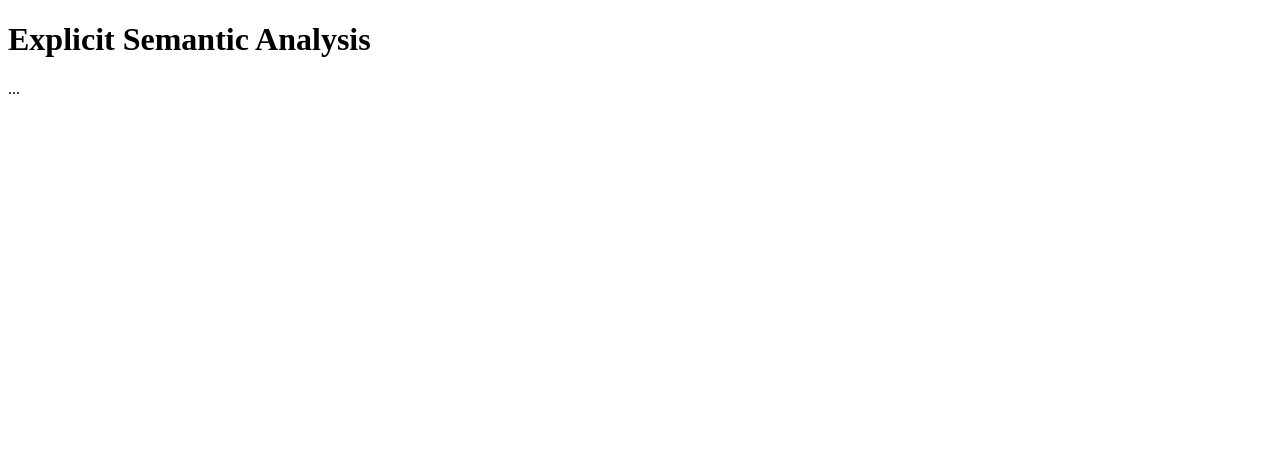
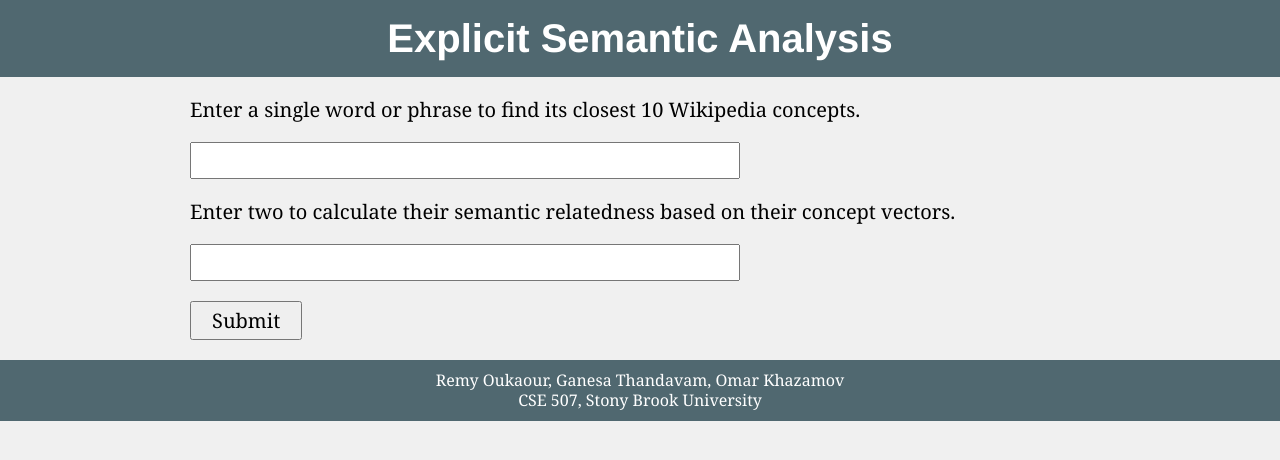
Before and after one commit to gthandavam/SunyVisD, a PHP site: page / in a window 1280 px wide. Shown: the top 460 px of the page. Run offline with PHP 8.4, Linux system fonts and the light colour scheme.

Commit message:
Styled UI with CSS.

```diff
--- a/final/public_html/index.php
+++ b/final/public_html/index.php
@@ -5,12 +5,36 @@
 <head>
 <meta charset="UTF-8">
 <title>CSE 507: Explicit Semantic Analysis</title>
-<link rel="stylesheet" type="text/css" src="style.css">
+<link rel="stylesheet" type="text/css" href="style.css">
 </head>
 
 <body>
+
+<div id="header">
+<div class="central">
 <h1>Explicit Semantic Analysis</h1>
-<p>...</p>
+</div>
+</div>
+
+<div id="content">
+<div class="central">
+<form id="tfidf" action="index.php" method="post">
+<p>Enter a single word or phrase to find its closest 10 Wikipedia concepts.</p>
+<p><input id="text1" name="text1" type="text" size="40"></p>
+<p>Enter two to calculate their semantic relatedness based on their concept vectors.</p>
+<p><input id="text2" name="text2" type="text" size="40"></p>
+<p><input id="action" name="action" type="submit" value="Submit"></p>
+</form>
+</div>
+</div>
+
+<div id="footer">
+<div class="central">
+<p>Remy Oukaour, Ganesa Thandavam, Omar Khazamov<br>
+CSE 507, Stony Brook University</p>
+</div>
+</div>
+
 </body>
 
 </html>
--- a/final/public_html/style.css
+++ b/final/public_html/style.css
@@ -0,0 +1,55 @@
+* {
+	margin: 0;
+	padding: 0;
+}
+
+body {
+	font: 20px/1.25 Georgia, "Times New Roman", Times, serif;
+	background: #F0F0F0;
+}
+
+h1, h2, h3, h4, h5, h6 {
+	font-family: "Droid Sans", Helvetica, Arial, sans-serif;
+}
+
+.central {
+	max-width: 900px;
+	margin: 0 auto;
+}
+
+#header, #footer {
+	background: #506870;
+	color: #FFFFFF;
+	text-align: center;
+}
+
+#header {
+	padding: 0.66667em 0;
+}
+
+#header h1 {
+	font-size: 200%;
+}
+
+#content {
+	background: #F0F0F0;
+	color: #000000;
+}
+
+#content p {
+	margin: 1em 0;
+}
+
+#content input {
+	font: 20px/1.25 Georgia, "Times New Roman", Times, serif;
+	padding: 4px;
+}
+
+#content #action {
+	padding: 4px 1em;
+}
+
+#footer {
+	font-size: 16px;
+	padding: 0.66667em 0;
+}
```
